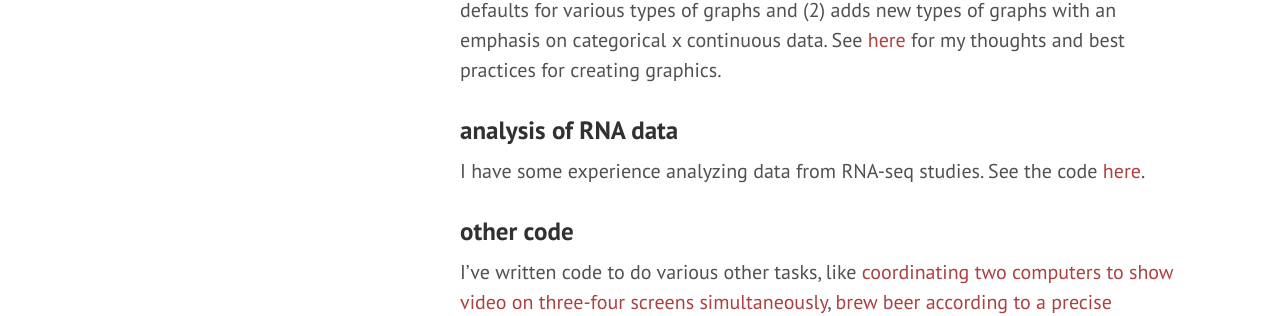
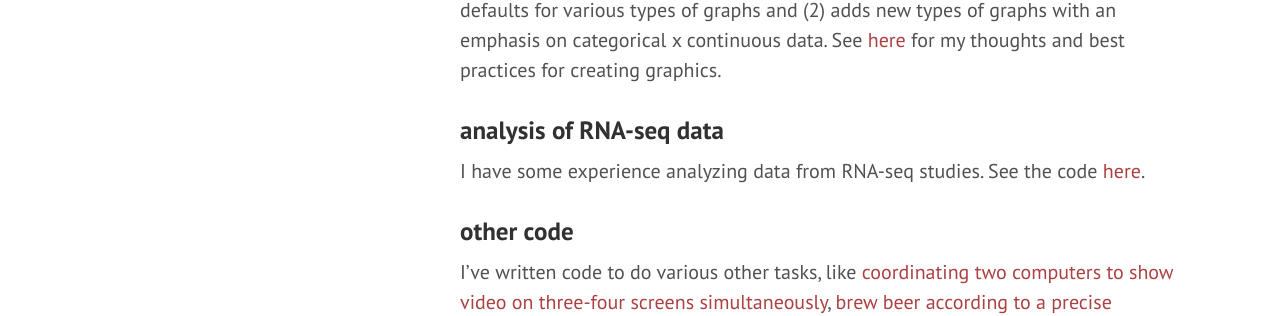
Before and after one commit to lukereding/lukereding.github.io, a Jekyll site: the page built from 2000-01-06-coding.MARKUP.md, in a window 1280 px wide. Shown: the part 829-1145 px from the top of the page. Built offline with Jekyll 4.4.1, drawn with Linux system fonts in a browser that asks for light colours.

Commit message:
Update 2000-01-06-coding.MARKUP.md

```diff
--- a/2000-01-06-coding.MARKUP.md
+++ b/2000-01-06-coding.MARKUP.md
@@ -19,7 +19,7 @@
 
 I find myself dissatisfied with the plotting defaults and types of plots that can be produced with base R, so I created a [plotting package](https://github.com/lukereding/redingPlot) that implements (1) good defaults for various types of graphs and (2) adds new types of graphs with an emphasis on categorical x continuous data. See [here](https://github.com/lukereding/thoughts_on_graphics) for my thoughts and best practices for creating graphics.
 
-### analysis of RNA data
+### analysis of RNA-seq data
 
 I have some experience analyzing data from RNA-seq studies. See the code [here](https://github.com/lukereding/molly_arts).
 
```
